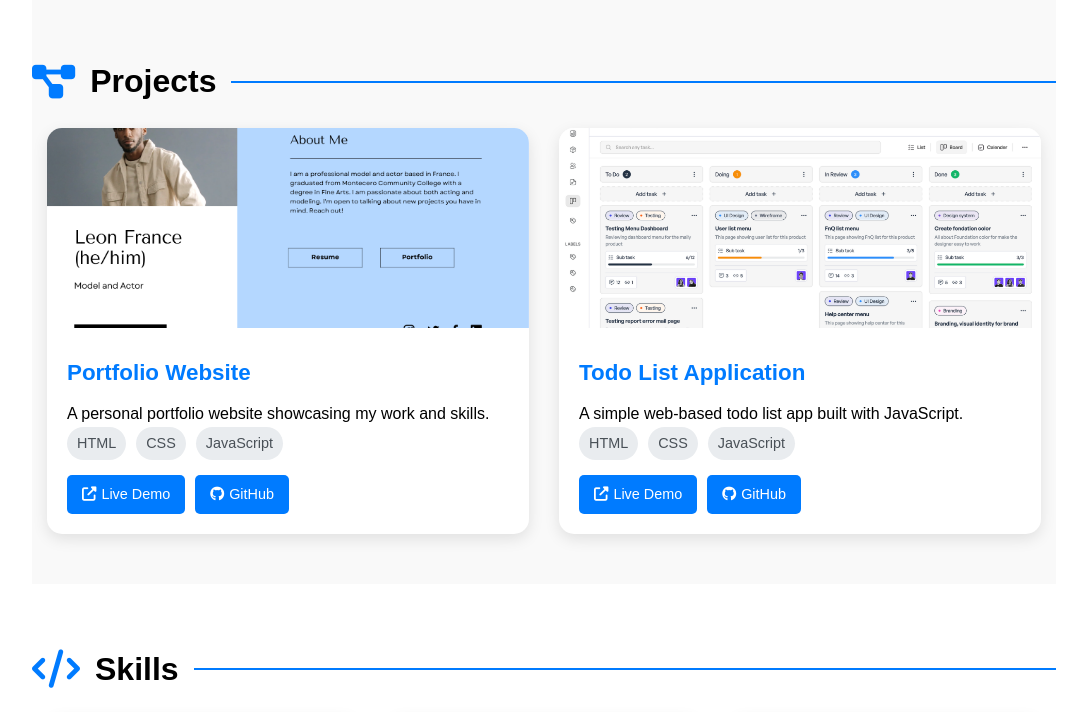
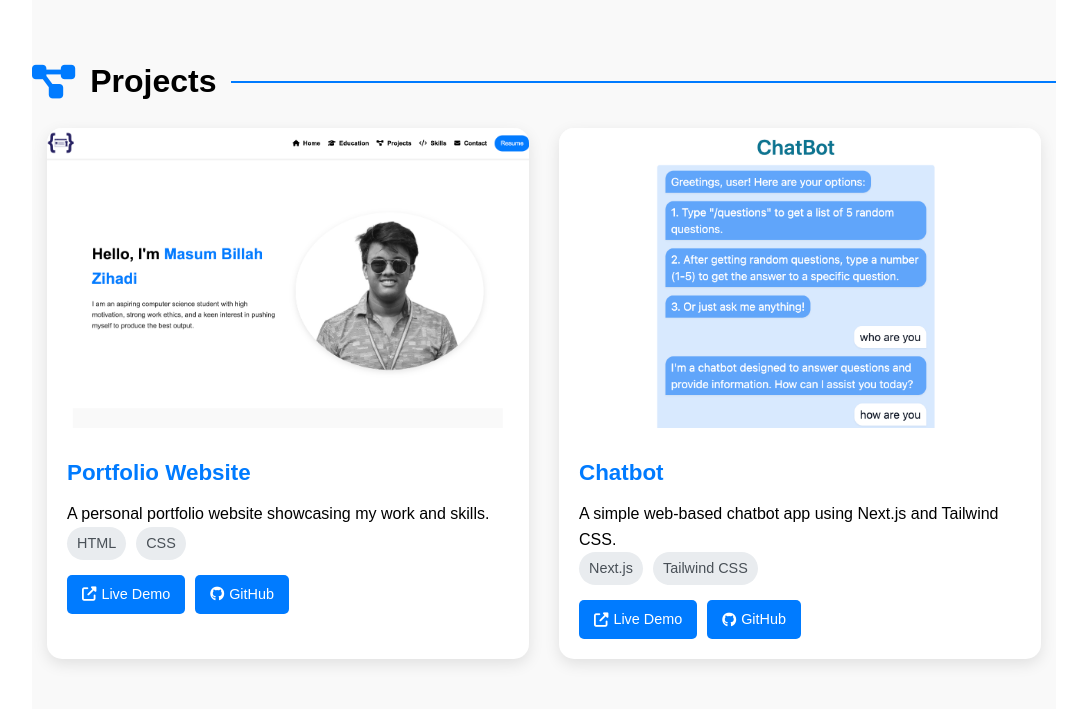
Before and after one commit to zihadimasumbillah/Portfolio_00, a plain HTML site: page index.html in a window 1280 px wide. Shown: the part 1660-2372 px from the top of the page, without its empty margins (96-1183 px from the left). Drawn offline with nearby package versions, Linux system fonts and the light colour scheme.

Commit message:
changed picture and worked with skill and contact section

```diff
--- a/index.html
+++ b/index.html
@@ -88,7 +88,7 @@
       <div class="projects-container">
         <div class="project-card">
           <div class="project-image">
-            <img src="img/p1.png" alt="Portfolio Website">
+            <img src="img/portfolio.png" alt="Portfolio Website">
           </div>
           <div class="project-info">
             <h3>Portfolio Website</h3>
@@ -96,37 +96,35 @@
             <div class="project-tech">
               <span>HTML</span>
               <span>CSS</span>
-              <span>JavaScript</span>
             </div>
             <div class="project-links">
-              <a href="#" class="btn" target="_blank"><i class="fas fa-external-link-alt"></i> Live Demo</a>
-              <a href="#" class="btn" target="_blank"><i class="fab fa-github"></i> GitHub</a>
+              <a href="https://aportfolio-01.netlify.app/" class="btn" target="_blank"><i
+                  class="fas fa-external-link-alt"></i> Live Demo</a>
+              <a href="https://github.com/weirdiebillah/Portfolio_00" class="btn" target="_blank"><i
+                  class="fab fa-github"></i> GitHub</a>
             </div>
           </div>
         </div>
 
         <div class="project-card">
           <div class="project-image">
-            <img src="img/p2.png" alt="Todo List Application">
+            <img src="img/chatbot.png" alt="Chatbot Application">
           </div>
           <div class="project-info">
-            <h3>Todo List Application</h3>
-            <p>A simple web-based todo list app built with JavaScript.</p>
+            <h3>Chatbot</h3>
+            <p>A simple web-based chatbot app using Next.js and Tailwind CSS.</p>
             <div class="project-tech">
-              <span>HTML</span>
-              <span>CSS</span>
-              <span>JavaScript</span>
+              <span>Next.js</span>
+              <span>Tailwind CSS</span>
             </div>
             <div class="project-links">
-              <a href="#" class="btn" target="_blank"><i class="fas fa-external-link-alt"></i> Live Demo</a>
-              <a href="#" class="btn" target="_blank"><i class="fab fa-github"></i> GitHub</a>
+              <a href="https://nextchatbot.netlify.app/" class="btn" target="_blank"><i
+                  class="fas fa-external-link-alt"></i> Live Demo</a>
+              <a href="https://github.com/weirdiebillah/Chatbot" class="btn" target="_blank"><i
+                  class="fab fa-github"></i> GitHub</a>
             </div>
           </div>
         </div>
-
-
-
-      </div>
     </section>
 
     <!-- Skills Section -->
@@ -195,11 +193,12 @@
         <div class="social-links">
           <p>Or find me on:</p>
           <div class="social-icons">
-            <a href="#" target="_blank"><i class="fab fa-linkedin"></i></a>
-            <a href="#" target="_blank"><i class="fab fa-github"></i></a>
-            <a href="#" target="_blank"><i class="fab fa-twitter"></i></a>
-            <a href="#" target="_blank"><i class="fab fa-facebook"></i></a>
-            <a href="#" target="_blank"><i class="fab fa-instagram"></i></a>
+            <a href="https://www.linkedin.com/in/masumbillahzihadi/" target="_blank"><i class="fab fa-linkedin"></i></a>
+            <a href="https://github.com/weirdiebillah" target="_blank"><i class="fab fa-github"></i></a>
+            <a href="https://twitter.com/weirdiebillah" target="_blank"><i class="fab fa-twitter"></i></a>
+            <a href="https://www.facebook.com/profile.php?id=100004368227802" target="_blank"><i
+                class="fab fa-facebook"></i></a>
+            <a href="https://www.instagram.com/weirdiebillah/" target="_blank"><i class="fab fa-instagram"></i></a>
           </div>
         </div>
       </div>
--- a/style.css
+++ b/style.css
@@ -613,8 +613,9 @@ section h2::after {
 
 .project-image img {
     width: 100%;
-    height: 200px;
+    height: 300px;
     object-fit: cover;
+    object-position: top;
 }
 
 .project-info {
```
Also changed, not shown: img/aiub.jpg, img/chatbot.png (added), img/p1.png (deleted), img/p2.png (deleted), img/portfolio.png (added), img/yasin.jpg, screencapture-flourishing-cajeta-09eac0-netlify-app-2024-10-06-09_53_52.png (deleted), 2 other files.
